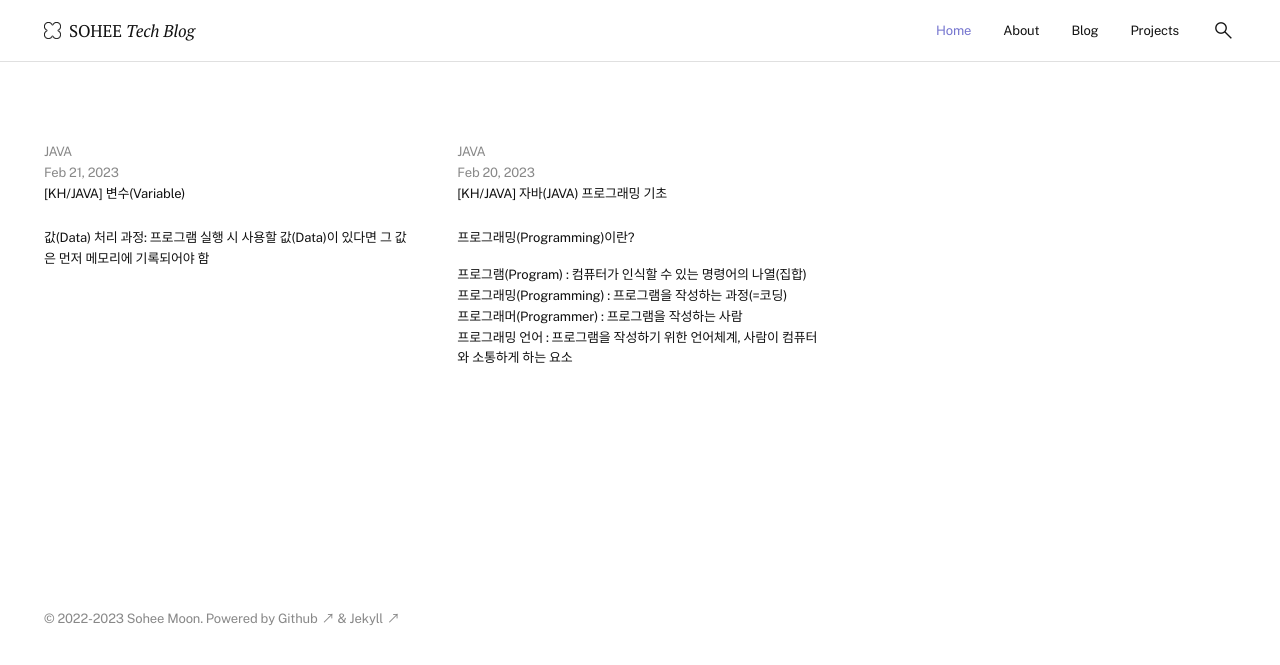
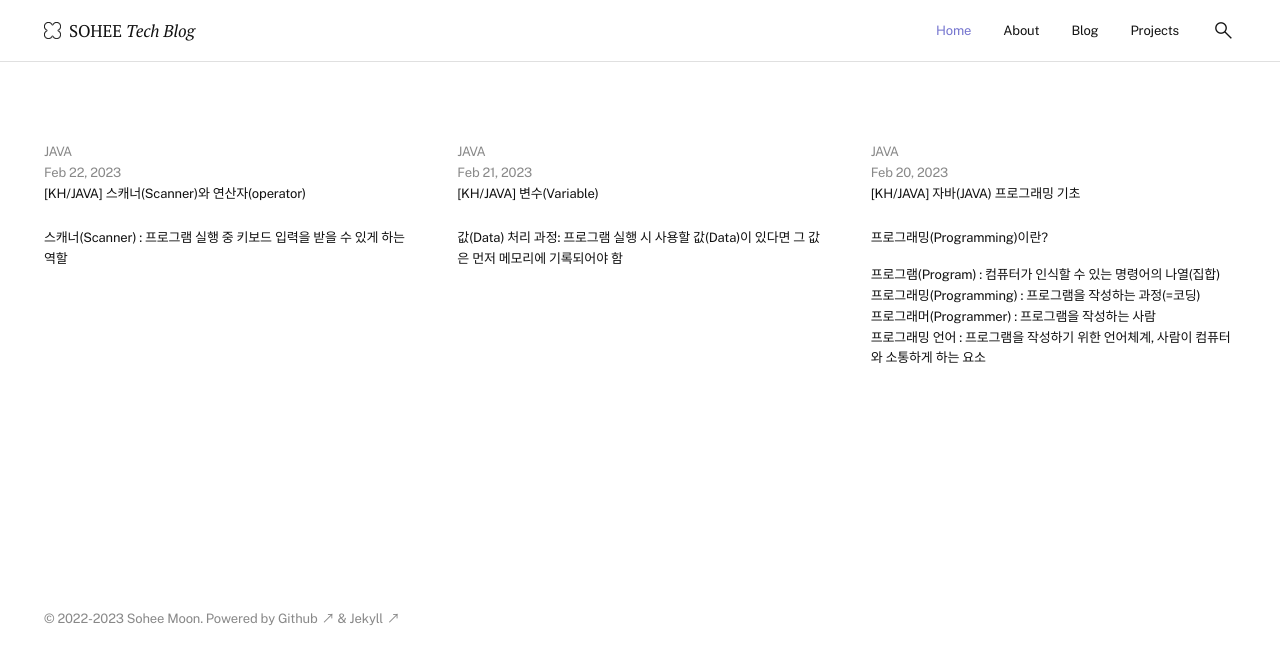
Before and after one commit to soheetech/soheetech.github.io, a Jekyll site: the page built from index.md, in a window 1280 px wide. Shown: the top 665 px of the page. Built offline with Jekyll 4.4.1, drawn with Linux system fonts in a browser that asks for light colours.

Commit message:
Update and rename _drafts/kh03.md to _posts/2023-02-27-kh-03-scanner-operator.md

```diff
--- a/_drafts/kh03.md
+++ b/_posts/2023-02-27-kh-03-scanner-operator.md
@@ -1,8 +1,8 @@
 ---
 layout: post
 
-title: "02 - "
-category: java
+title: "[KH/JAVA] 스캐너(Scanner)와 연산자(operator)"
+category: JAVA
 tags:
   - kh
   - java
```
Also changed, not shown: other parts of _posts/2023-02-27-kh-03-scanner-operator.md (+2 -0 lines).
